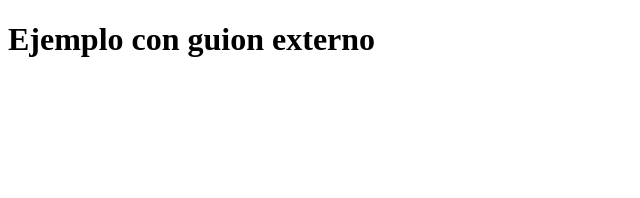
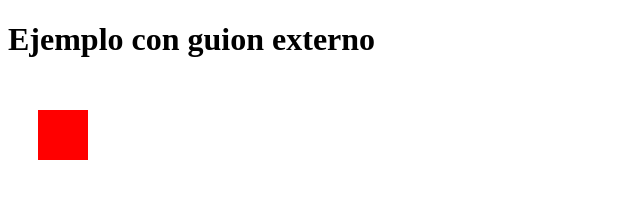
Before and after one commit to LuisEstradaB/LuisEstradaB.github.io, a plain HTML site: page ejemplo2.16.3.html in a window 1280 px wide. Shown: the whole page, without its empty margins (0-640 px from the left). Drawn offline with Linux system fonts and the light colour scheme.

Commit message:
Update ejemplo2.16.3.html

```diff
--- a/ejemplo2.16.3.html
+++ b/ejemplo2.16.3.html
@@ -9,6 +9,6 @@
     <canvas id="miCanvas" width="100" height="100">
       &iexcl;No funciona!
     </canvas>
-    <script src="ejemplo2.16.2.html"></script>
+    <script src="ejemplo2.16.2.js"></script>
   </body>
 </html>
```
